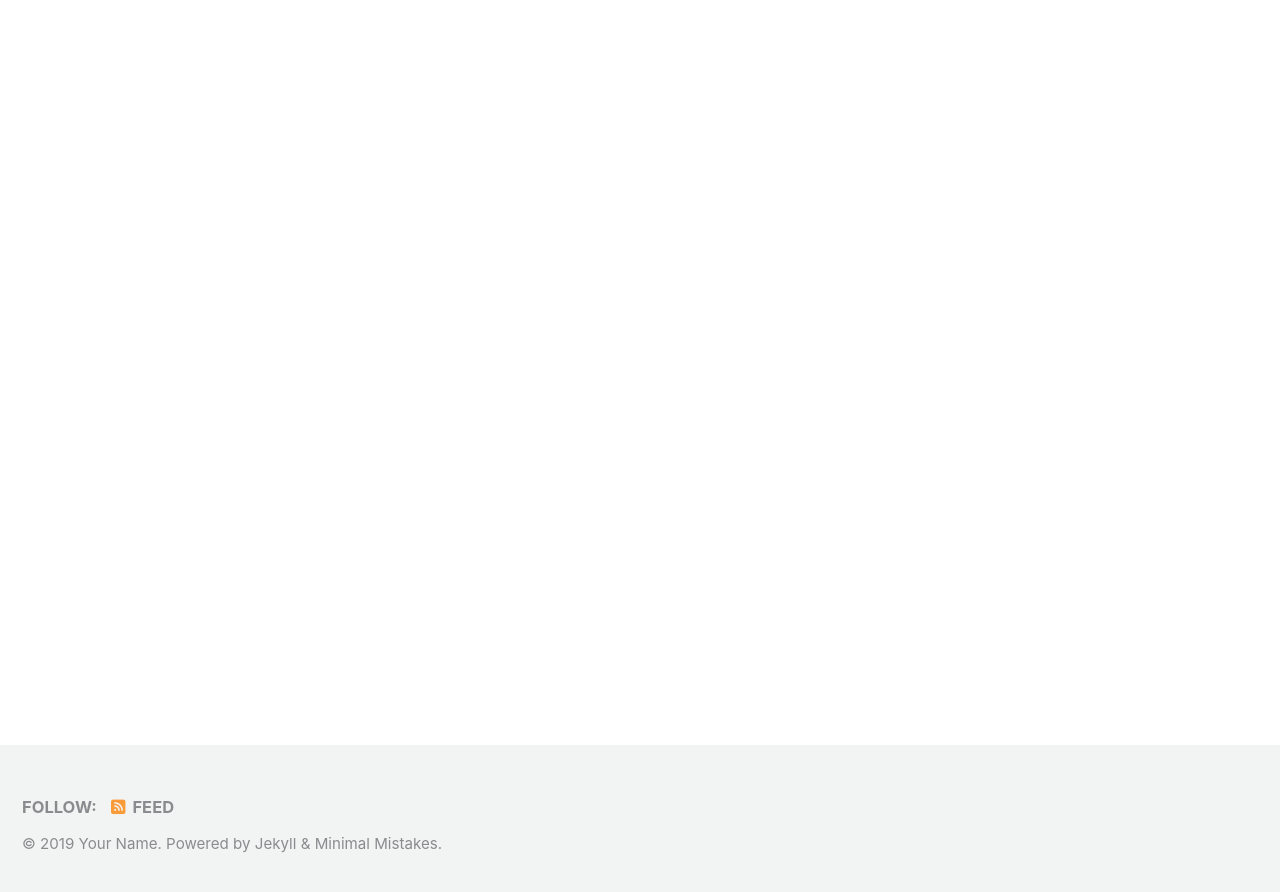
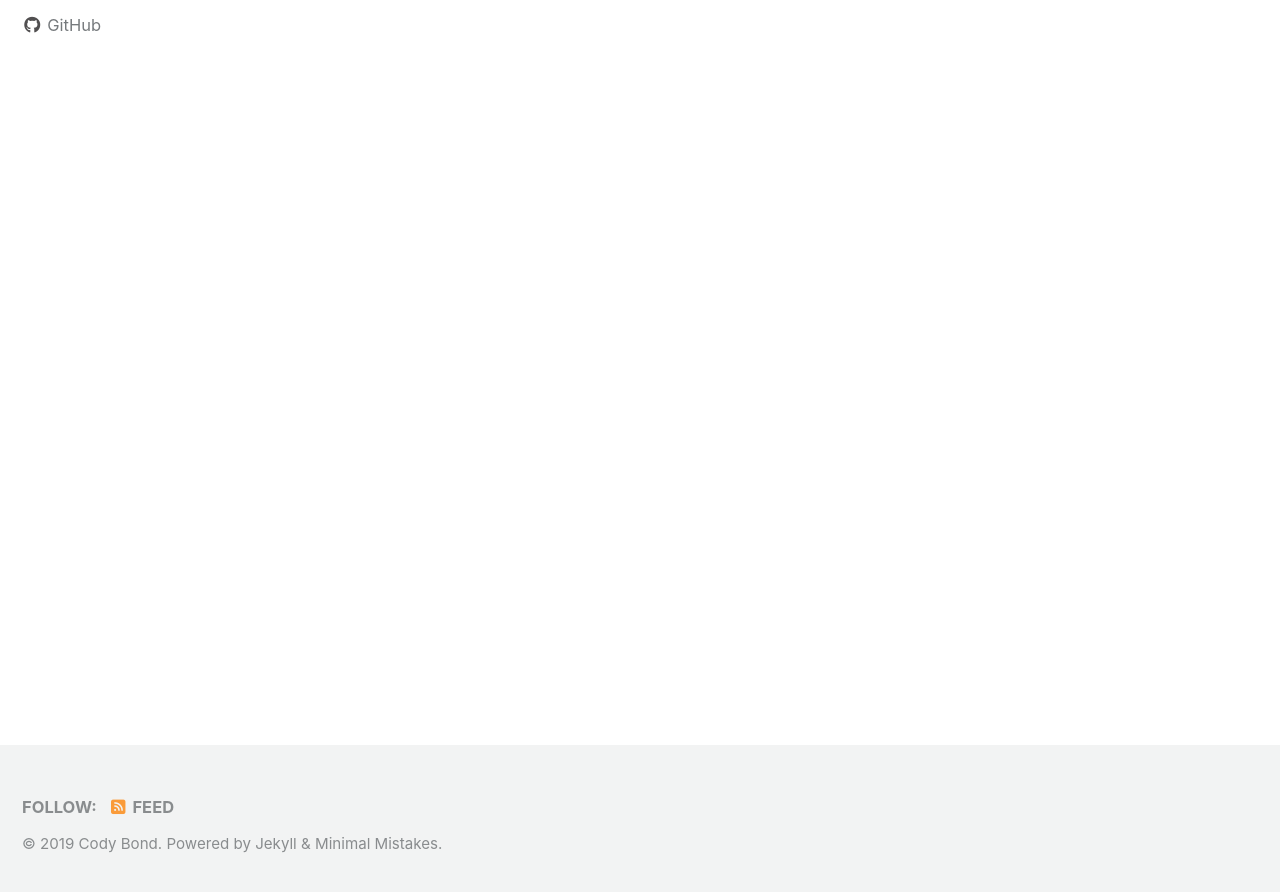
Before and after one commit to codyrbond/codyrbond.github.io, a Jekyll site: the page built from index.html, in a window 1280 px wide and 900 px high, scrolled down 222 px. Shown: the top 892 px of the window. Built offline with Jekyll 4.4.1, drawn with Linux system fonts in a browser that asks for light colours; cached includes are drawn as plain includes; nearby versions of some CDN libraries; the list of posts is cut into pages by our own code; some of the changed text lies outside the part shown.

Commit message:
Update _config.yml

```diff
--- a/_config.yml
+++ b/_config.yml
@@ -16,11 +16,11 @@ minimal_mistakes_skin    : "default" # "air", "aqua", "contrast", "dark", "dirt"
 
 # Site Settings
 locale                   : "en-US"
-title                    : "Site Title"
+title                    : "Cody Bond"
 title_separator          : "-"
 subtitle                 : # site tagline that appears below site title in masthead
-name                     : "Your Name"
-description              : "An amazing website."
+name                     : "Cody Bond"
+description              : "Data Science Portfolio"
 url                      : # the base hostname & protocol for your site e.g. "https://mmistakes.github.io"
 baseurl                  : # the subpath of your site, e.g. "/blog"
 repository               : # GitHub username/repo-name e.g. "mmistakes/minimal-mistakes"
@@ -107,10 +107,10 @@ analytics:
 
 # Site Author
 author:
-  name             : "Your Name"
+  name             : "Cody Bond"
   avatar           : # path of avatar image, e.g. "/assets/images/bio-photo.jpg"
-  bio              : "I am an **amazing** person."
-  location         : "Somewhere"
+  bio              : "Data Science Portfolio"
+  location         : "South Easton, MA"
   email            :
   links:
     - label: "Email"
@@ -127,7 +127,7 @@ author:
       # url: "https://facebook.com/"
     - label: "GitHub"
       icon: "fab fa-fw fa-github"
-      # url: "https://github.com/"
+      url: "https://codyrbond.github.com/"
     - label: "Instagram"
       icon: "fab fa-fw fa-instagram"
       # url: "https://instagram.com/"
@@ -294,3 +294,10 @@ defaults:
       comments: # true
       share: true
       related: true
+  #_pages
+  - scope:
+      path: ""
+      type: pages
+    values:
+      layout: single
+      author_profile: true
```
